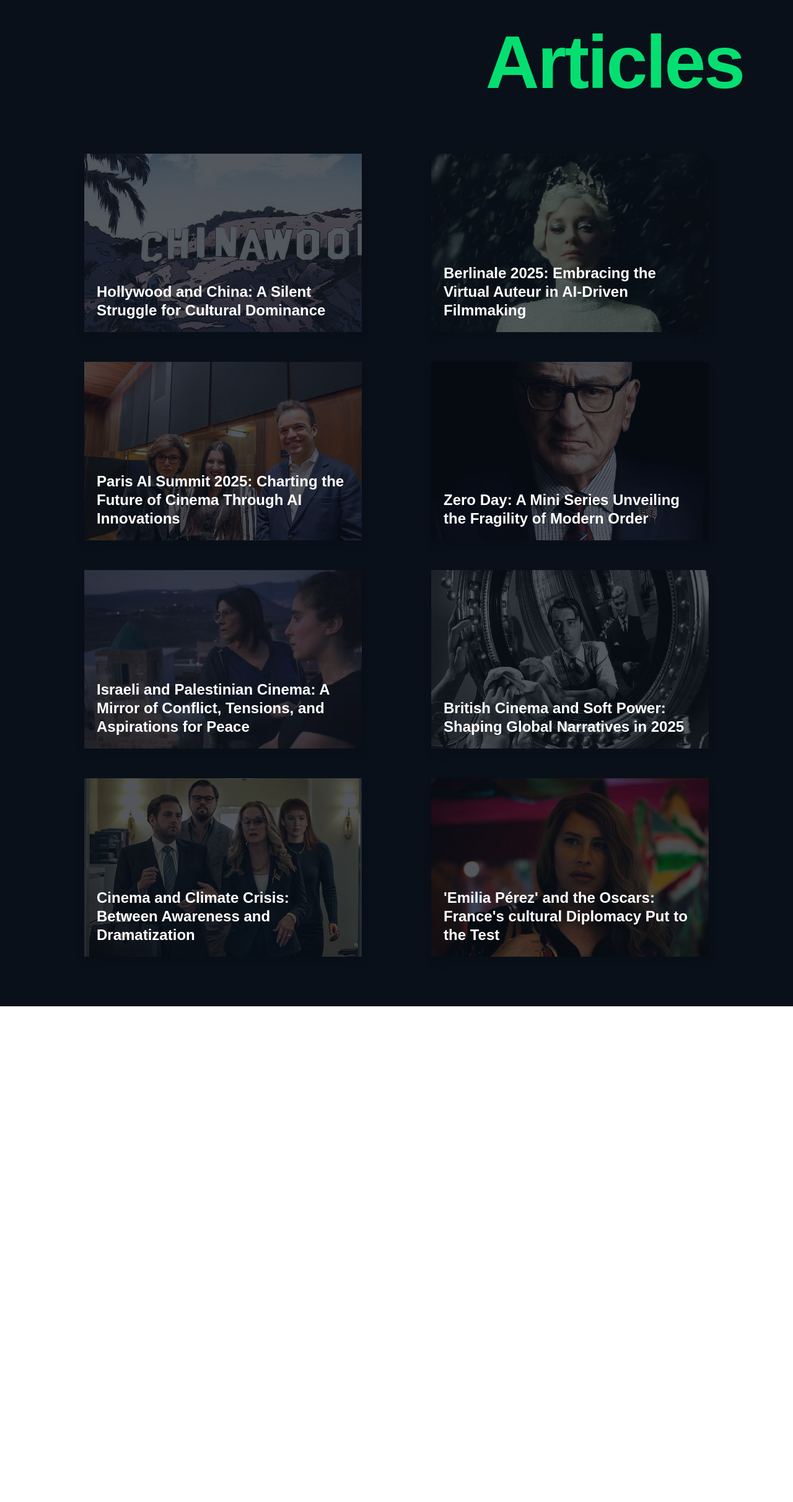
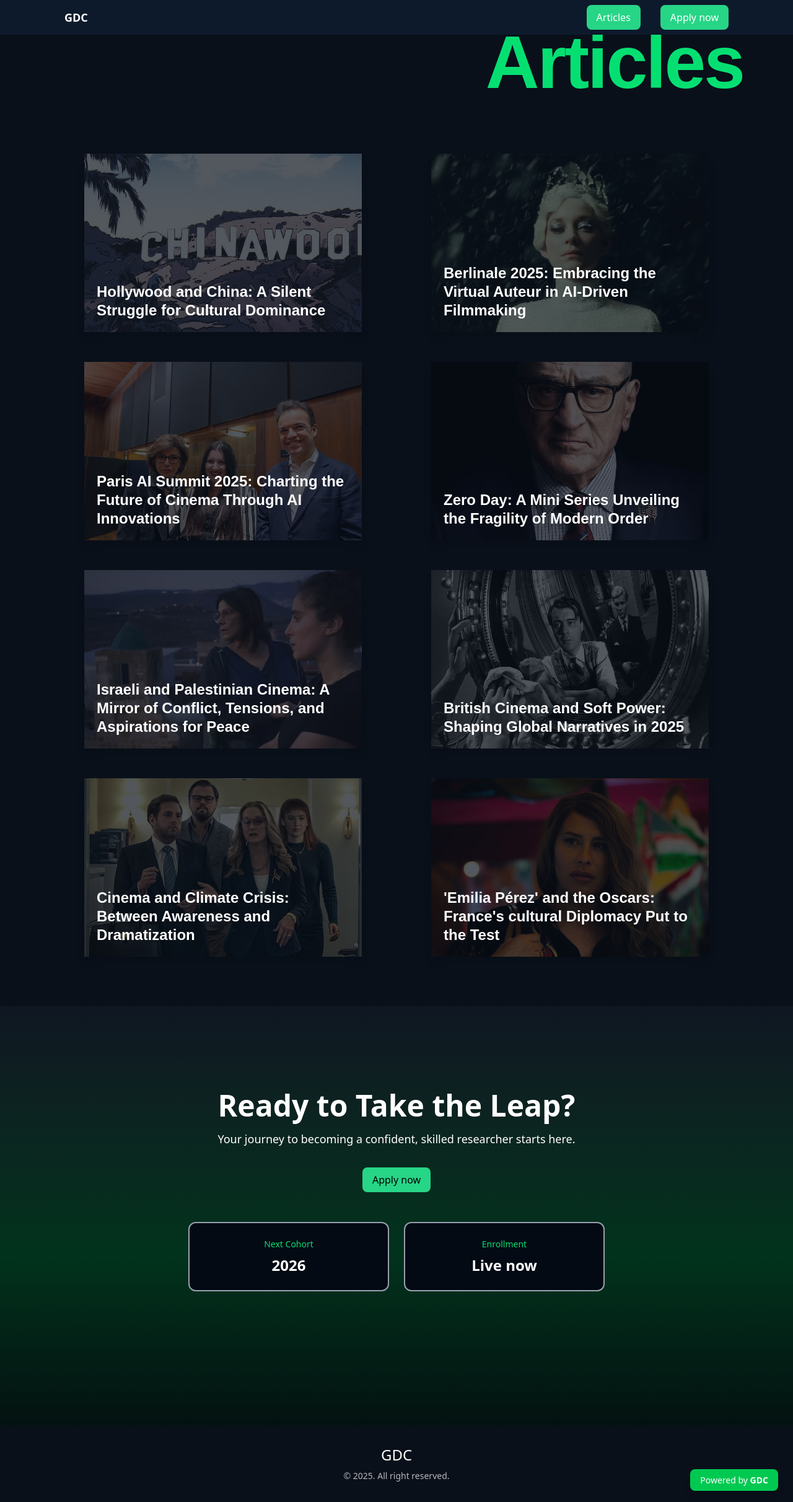
Before and after one commit to Mayank-Pandey-Ji/GDC-Website, a React (Vite) app: page /articles in a window 1280 px wide. Shown: the whole page at 62% size. Before the commit the page ends 1624 px from the top, so only its background shows below. Built offline with nearby package versions, Linux system fonts and the light colour scheme.

Commit message:
added nav and footer to article

```diff
--- a/src/App.jsx
+++ b/src/App.jsx
@@ -2,14 +2,14 @@
 import { Routes, Route } from "react-router-dom"
 import Home from "./pages/Home"
 import About from "./pages/About"
-import Articles from "./pages/Articles"
+import Article from "./pages/Article"
 
 const App = () => {
   return (
       <Routes>
         <Route path="/" element={<Home/>} />
         <Route path="/about" element={<About />} />
-        <Route path="/articles" element={<Articles />} />
+        <Route path="/articles" element={<Article />} />
     </Routes>
   )
 }
--- a/src/components/ContactUs.jsx
+++ b/src/components/ContactUs.jsx
@@ -31,11 +31,11 @@ const ContactUs = () => {
         </div>
       </main>
       <footer className="relative bg-[#09101a] text-white py-8 text-center">
-        <div className="text-2xl font-semibold mb-2"><span className="font-normal">VSSER</span></div>
+        <div className="text-2xl font-semibold mb-2"><span className="font-normal">GDC</span></div>
         <div className="text-sm opacity-70">© 2025. All right reserved.</div>
         <div className="absolute right-6 bottom-6">
           <span className="bg-green-500 text-white px-4 py-2 rounded-lg text-sm font-medium shadow-lg">
-            Powered by <span className="font-semibold">VSSER</span>
+            Powered by <span className="font-semibold">GDC</span>
           </span>
         </div>
       </footer>
--- a/src/components/Header.jsx
+++ b/src/components/Header.jsx
@@ -8,6 +8,10 @@ export default function Header() {
   };
   const goToArticle = () => {
     navigate('/articles');
+  };
+
+   const goToHome = () => {
+    navigate('/');
   };
   useEffect(() => {
     const handleScroll = () => {
@@ -25,9 +29,9 @@ export default function Header() {
       }`}
     >
       <div className="max-w-6xl mx-auto px-10 py-2 text-white flex justify-between items-center">
-        <h1 className="font-bold font-serif">
-          GDC
-        </h1>
+        <button onClick={goToHome} className="rounded-lg text-lg  hover:cursor-pointer font-bold hover:text-xl transition-all duration-300 ease-out">
+            GDC
+          </button>
         <nav className="space-x-6 flex gap-2">
           <button onClick={goToArticle} className="bg-[#27d587] hover:bg-[#f0f2f1] hover:text-[#5fc094] rounded-lg py-2 px-4 transition-all duration-300 hover:cursor-pointer">
             Articles
--- /dev/null
+++ b/src/pages/Article.jsx
@@ -0,0 +1,15 @@
+import React from 'react'
+import Header from '../components/Header'
+import ContactUs from '../components/ContactUs'
+import Articles from '../components/Articles'
+const Article = () => {
+  return (
+    <>
+      <Header/>
+      <Articles/>
+      <ContactUs/>
+    </>
+  )
+}
+
+export default Article
```
Also changed, not shown: src/components/Articles.jsx (renamed from src/pages/Articles.jsx).
